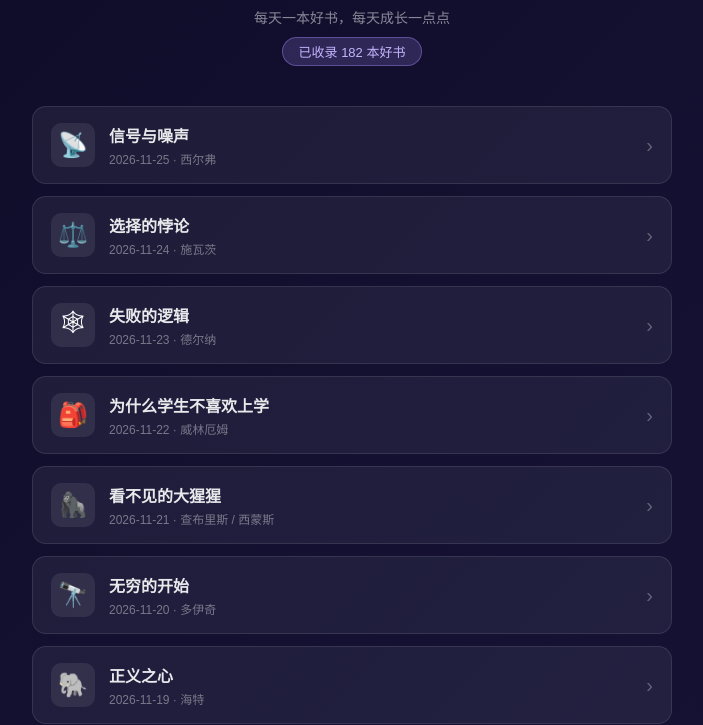
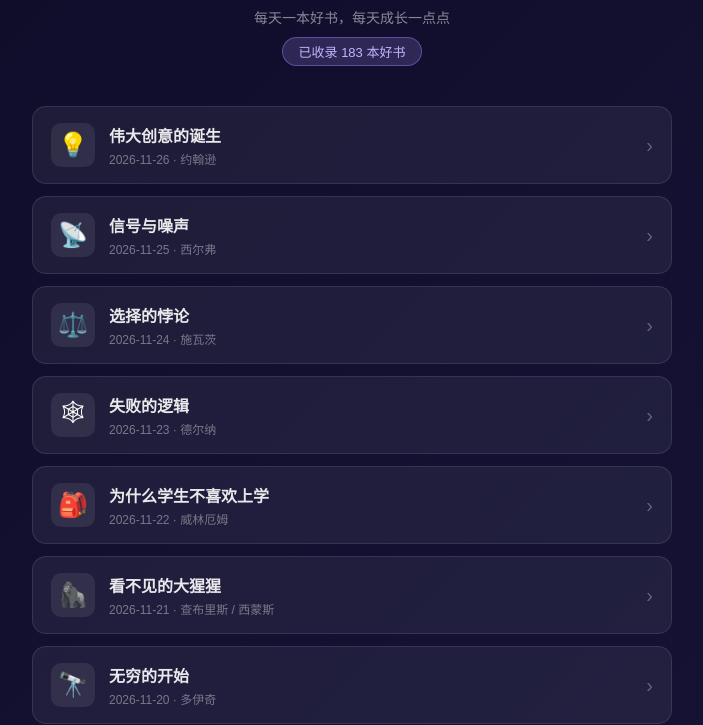
Before and after one commit to YUANSHENJIA/meiriyixue, a plain HTML site: page index.html in a window 1280 px wide. Shown: the part 99-824 px from the top of the page, without its empty margins (288-991 px from the left). Drawn offline with Linux system fonts and the light colour scheme.

Commit message:
Update index.html for 2026-11-26-每日一学-伟大创意的诞生.html

```diff
--- a/index.html
+++ b/index.html
@@ -52,9 +52,17 @@
 <div class="header">
   <h1>📚 每日一学</h1>
   <p>每天一本好书，每天成长一点点</p>
-  <span class="count-badge">已收录 182 本好书</span>
+  <span class="count-badge">已收录 183 本好书</span>
 </div>
 <div class="book-list">
+    <a class="book-card" href="2026-11-26-%E6%AF%8F%E6%97%A5%E4%B8%80%E5%AD%A6-%E4%BC%9F%E5%A4%A7%E5%88%9B%E6%84%8F%E7%9A%84%E8%AF%9E%E7%94%9F.html">
+      <div class="book-emoji">💡</div>
+      <div class="book-info">
+        <div class="book-name">伟大创意的诞生</div>
+        <div class="book-date">2026-11-26 · 约翰逊</div>
+      </div>
+      <div class="book-arrow">›</div>
+    </a>
     <a class="book-card" href="2026-11-25-%E6%AF%8F%E6%97%A5%E4%B8%80%E5%AD%A6-%E4%BF%A1%E5%8F%B7%E4%B8%8E%E5%99%AA%E5%A3%B0.html">
       <div class="book-emoji">📡</div>
       <div class="book-info">
```
